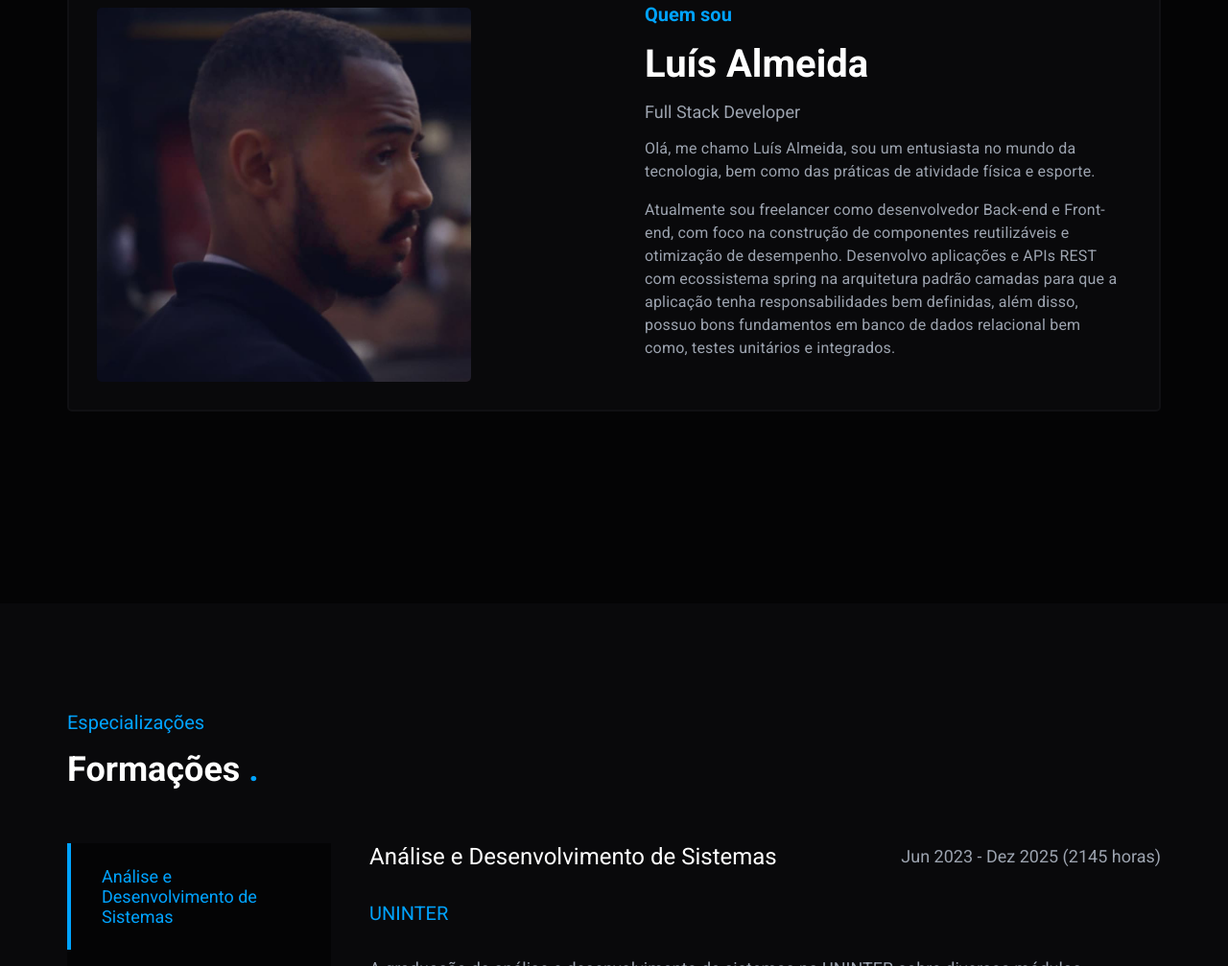
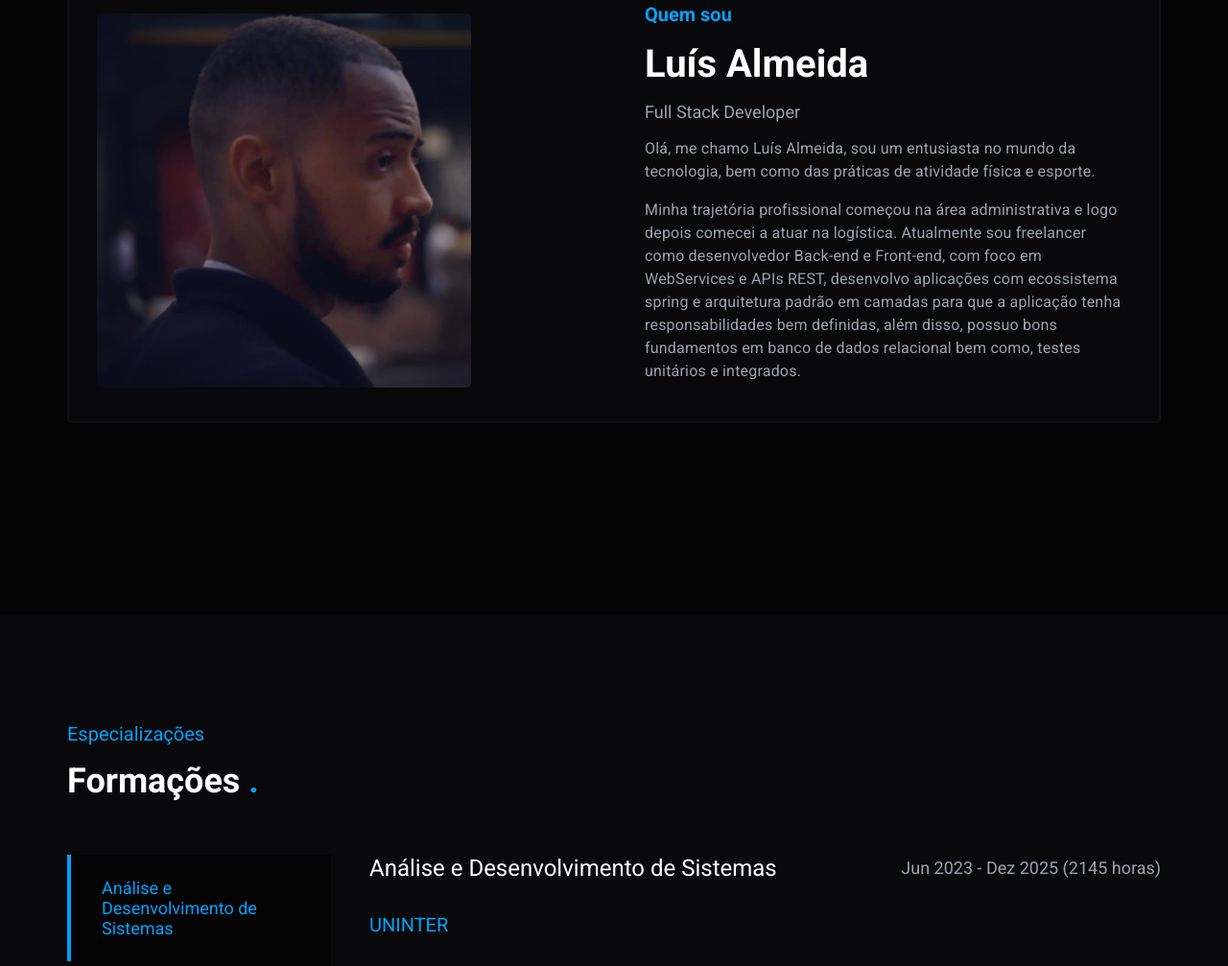
Before and after one commit to 4lmeida/portfolio, a plain HTML site: page index.html in a window 1280 px wide. Shown: the part 1020-2027 px from the top of the page at 96% size. Drawn offline with Linux system fonts and the light colour scheme.

Commit message:
update CV and sobre

```diff
--- a/index.html
+++ b/index.html
@@ -103,13 +103,14 @@
                 tecnologia, bem como das práticas de atividade física e esporte.
               </p>
               <p>
-                Atualmente sou freelancer como desenvolvedor Back-end e
-                Front-end, com foco na construção de componentes reutilizáveis e
-                otimização de desempenho. Desenvolvo aplicações e APIs REST com
-                ecossistema spring na arquitetura padrão camadas para que a
-                aplicação tenha responsabilidades bem definidas, além disso,
-                possuo bons fundamentos em banco de dados relacional bem como,
-                testes unitários e integrados.
+                Minha trajetória profissional começou na área administrativa e
+                logo depois comecei a atuar na logística. Atualmente sou freelancer
+                como desenvolvedor Back-end e Front-end, com foco em WebServices
+                e APIs REST, desenvolvo aplicações com ecossistema spring e
+                arquitetura padrão em camadas para que a aplicação tenha
+                responsabilidades bem definidas, além disso, possuo bons
+                fundamentos em banco de dados relacional bem como, testes
+                unitários e integrados.
               </p>
             </div>
           </div>
@@ -124,7 +125,7 @@
               <div class="institution uninter activeDegree">
                 <h3>Análise e Desenvolvimento de Sistemas</h3>
               </div>
-              <div class="institution OracleNextEducation ">
+              <div class="institution OracleNextEducation">
                 <h3>Back-End</h3>
               </div>
               <div class="institution devsuperiorspring">
@@ -228,7 +229,8 @@
             <article class="project-2">
               <h3>Hotel Alura</h3>
               <p>
-                É uma aplicação de desktop que realiza operações de CRUD, feito em java e mysql.
+                É uma aplicação de desktop que realiza operações de CRUD, feito
+                em java e mysql.
               </p>
               <a
                 href="https://github.com/4lmeida/challenge-hotel-alura"
```
Also changed, not shown: 2 other files.
